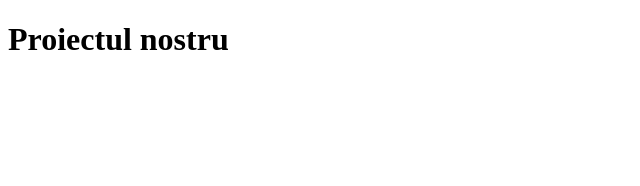
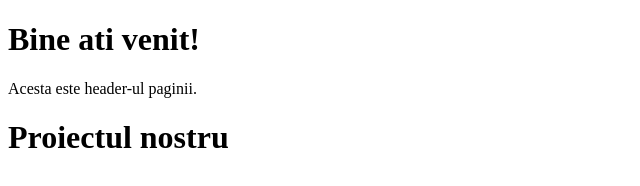
Before and after one commit to mariacujba07/Proiect-GitHub, a plain HTML site: page index.html in a window 1280 px wide. Shown: the whole page, without its empty margins (0-640 px from the left). Drawn offline with Linux system fonts and the light colour scheme.

Commit message:
Modificare

```diff
--- a/index.html
+++ b/index.html
@@ -4,6 +4,10 @@
     <title>Proiect Git</title>
 </head>
 <body>
+    <header>
+    <h1>Bine ati venit!</h1>
+    <p>Acesta este header-ul paginii.</p>
+</header>
     <h1>Proiectul nostru</h1>
 </body>
 </html>
```
